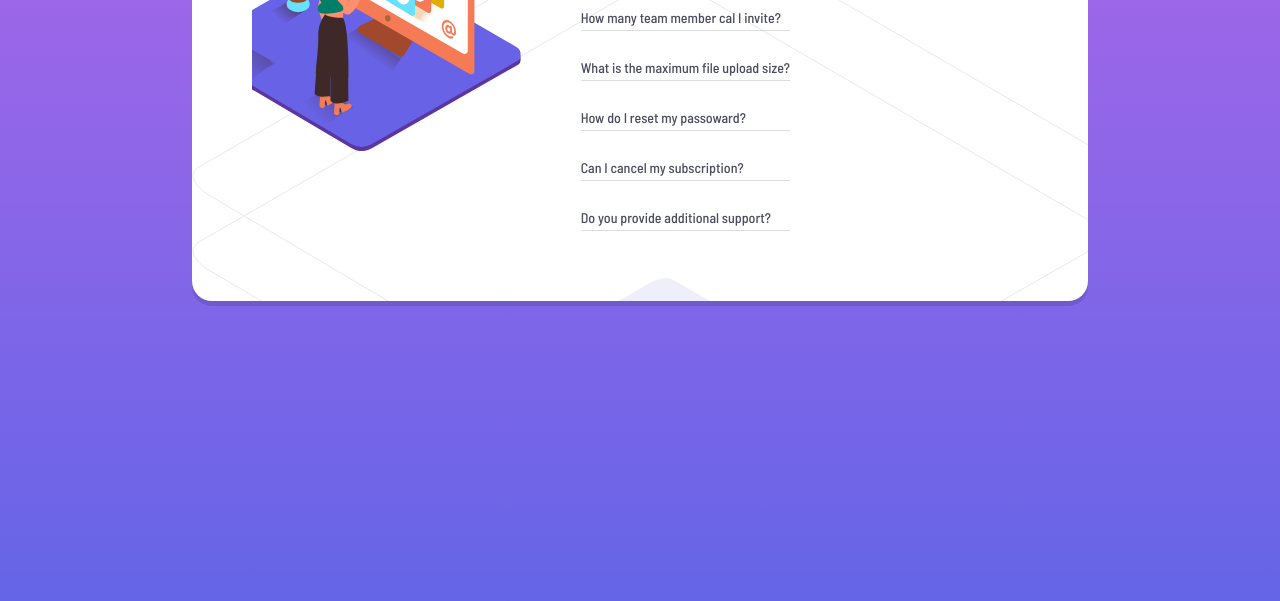
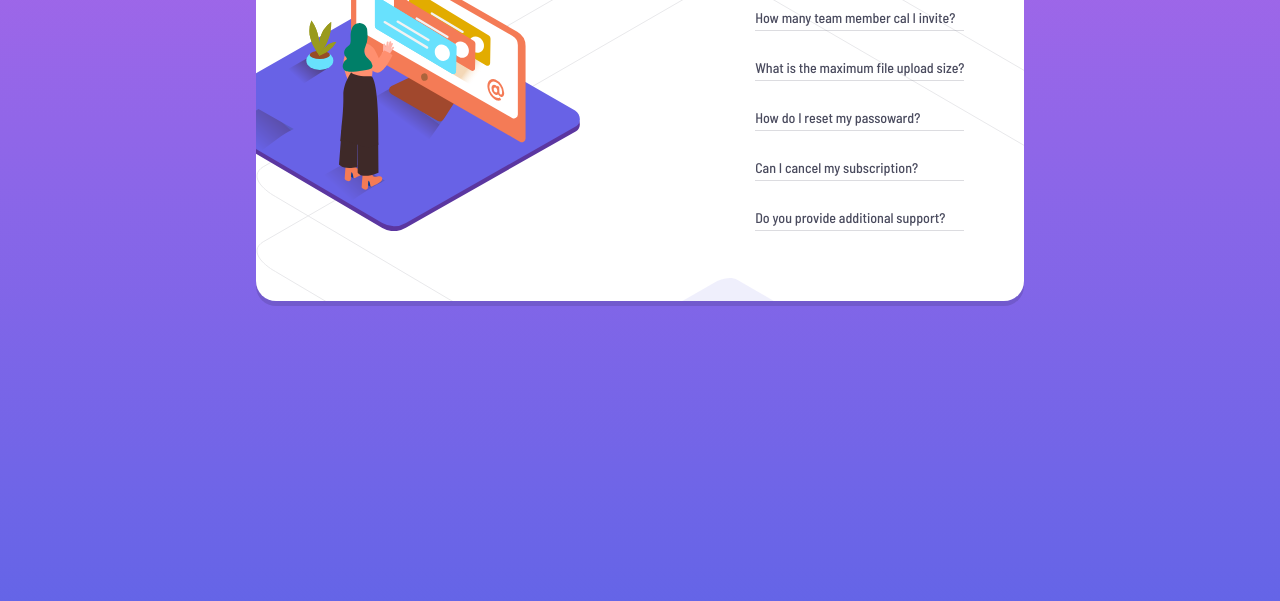
Before and after one commit to Douglasso10/FAQ, a plain HTML site: page index.html in a window 1280 px wide. Shown: the part 199-800 px from the top of the page. Drawn offline with Linux system fonts and the light colour scheme.

Commit message:
Arrumando dimensões

```diff
--- a/style.css
+++ b/style.css
@@ -12,7 +12,8 @@ html{
 .conteiner{
     display: flex;
     background-image:url('images/bg-pattern-desktop.svg');
-    width: 70%;
+    background-repeat:no-repeat;
+    width: 60%;
     background-color: white;
     margin: auto;
     margin-top: 100px;
@@ -23,13 +24,17 @@ html{
 
 .img{
     clip-path:inset(0 0 0 60px);
-    height: 250px;
+    height: 290px;
+    width: 50%;
+    position: relative;
+    top: 40px;
+    right: 60px;
 }
 
 .menu{
     display: flex;
     flex-direction: column;
-    padding: 50px 0 0 60px ;
+    margin: 50px 0 0 15%;
 }
 
 .titulo{
```
